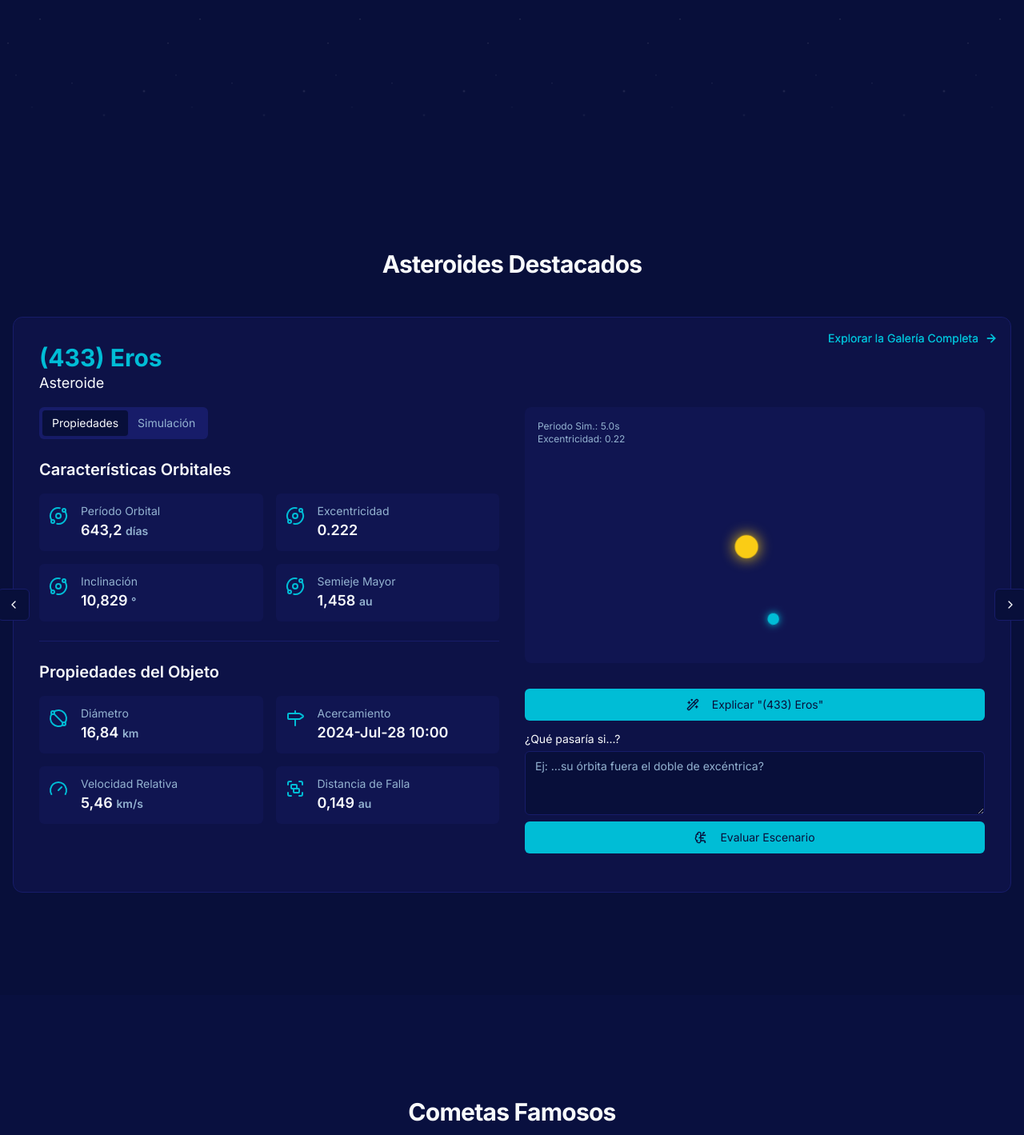
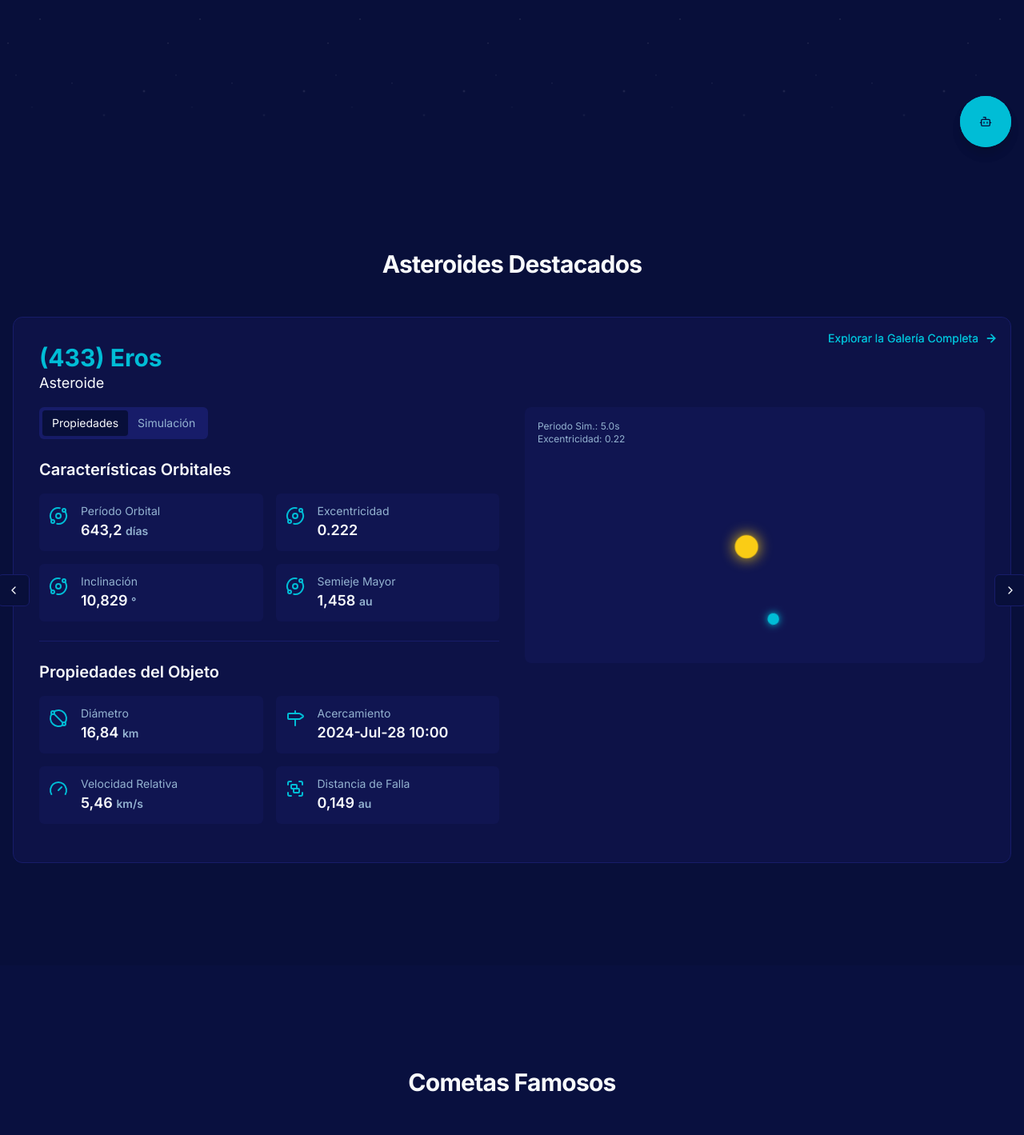
Before and after one commit to gabi-Q/AstroFuture-NASA, a Next.js app: page / in a window 1280 px wide. Shown: the part 600-2019 px from the top of the page at 80% size. Built offline with nearby package versions, Linux system fonts and the light colour scheme; what @genkit-ai/google-genai, genkit would draw is missing.

Commit message:
Guardando cambios antes de renombrar la rama

```diff
--- a/src/components/cosmic-explorer/ai-explainer.tsx
+++ b/src/components/cosmic-explorer/ai-explainer.tsx
@@ -3,55 +3,71 @@
 import * as React from 'react';
 import { useActionState } from 'react';
 import { Button } from '@/components/ui/button';
-import { getExplanation, getHypotheticalScenario, type ExplanationState, type ScenarioState } from '@/app/actions';
+import { getHypotheticalScenario, type ScenarioState } from '@/app/actions';
 import { useToast } from '@/hooks/use-toast';
-import { WandSparkles, BrainCircuit } from 'lucide-react';
+import { Bot, Send, X } from 'lucide-react';
 import { Textarea } from '@/components/ui/textarea';
-import { Label } from '@/components/ui/label';
-import {
-  AlertDialog,
-  AlertDialogAction,
-  AlertDialogContent,
-  AlertDialogDescription,
-  AlertDialogFooter,
-  AlertDialogHeader,
-  AlertDialogTitle,
-} from "@/components/ui/alert-dialog";
+import { Card, CardContent, CardFooter, CardHeader, CardTitle } from '@/components/ui/card';
+import { ScrollArea } from '@/components/ui/scroll-area';
 import { useLanguage } from '@/context/language-context';
+import funFacts from '@/lib/locales/curiosities.json';
 
 interface AiExplainerProps {
   objectName: string;
 }
 
-const initialExplanationState: ExplanationState = { success: false };
+interface Message {
+  id: number;
+  text: string;
+  sender: 'user' | 'ai';
+}
+
 const initialScenarioState: ScenarioState = { success: false };
+const INACTIVITY_TIMEOUT = 30000; // 30 seconds
 
 export function AiExplainer({ objectName }: AiExplainerProps) {
   const { t, language } = useLanguage();
   const { toast } = useToast();
 
-  const [explanationState, submitExplanation, isExplanationPending] = useActionState(getExplanation, initialExplanationState);
   const [scenarioState, submitScenario, isScenarioPending] = useActionState(getHypotheticalScenario, initialScenarioState);
 
-  const [isExplanationDialogOpen, setIsExplanationDialogOpen] = React.useState(false);
-  const [isScenarioDialogOpen, setIsScenarioDialogOpen] = React.useState(false);
+  const [isOpen, setIsOpen] = React.useState(false);
+  const [messages, setMessages] = React.useState<Message[]>([]);
+  const [funFact, setFunFact] = React.useState<string | null>(null);
   const scenarioInputRef = React.useRef<HTMLTextAreaElement>(null);
+  const inactivityTimerRef = React.useRef<NodeJS.Timeout | null>(null);
+
+  const showFunFact = React.useCallback(() => {
+    const randomFact = funFacts.funFacts[Math.floor(Math.random() * funFacts.funFacts.length)];
+    setFunFact(randomFact.fact);
+  }, []);
+
+  const resetInactivityTimer = React.useCallback(() => {
+    if (inactivityTimerRef.current) {
+      clearTimeout(inactivityTimerRef.current);
+    }
+    inactivityTimerRef.current = setTimeout(showFunFact, INACTIVITY_TIMEOUT);
+  }, [showFunFact]);
 
   React.useEffect(() => {
-    if (explanationState.success && explanationState.explanation) {
-      setIsExplanationDialogOpen(true);
-    } else if (explanationState.error) {
-      toast({
-        variant: 'destructive',
-        title: t('toast.error.title'),
-        description: explanationState.error || t('toast.error.defaultAi'),
-      });
+    resetInactivityTimer();
+    window.addEventListener('mousemove', resetInactivityTimer);
+    window.addEventListener('keydown', resetInactivityTimer);
+    window.addEventListener('scroll', resetInactivityTimer);
+
+    return () => {
+      if (inactivityTimerRef.current) {
+        clearTimeout(inactivityTimerRef.current);
       }
-  }, [explanationState, toast, t]);
+      window.removeEventListener('mousemove', resetInactivityTimer);
+      window.removeEventListener('keydown', resetInactivityTimer);
+      window.removeEventListener('scroll', resetInactivityTimer);
+    };
+  }, [resetInactivityTimer]);
 
   React.useEffect(() => {
     if (scenarioState.success && scenarioState.evaluation) {
-      setIsScenarioDialogOpen(true);
+        setMessages(prev => [...prev, { id: Date.now(), text: scenarioState.evaluation!, sender: 'ai' }]);
     } else if (scenarioState.error) {
       toast({
         variant: 'destructive',
@@ -61,67 +77,95 @@ export function AiExplainer({ objectName }: AiExplainerProps) {
     }
   }, [scenarioState, toast, t]);
 
+  const handleFormSubmit = (formData: FormData) => {
+    resetInactivityTimer();
+    const scenario = formData.get('scenario') as string;
+    if (!scenario?.trim()) {
+        toast({
+            variant: 'destructive',
+            title: t('toast.error.title'),
+            description: t('toast.error.scenarioRequired'),
+        });
+        return;
+    }
+    setMessages(prev => [...prev, { id: Date.now(), text: scenario, sender: 'user' }]);
+    submitScenario(formData);
+    if(scenarioInputRef.current) {
+        scenarioInputRef.current.value = '';
+    }
+  }
+
+  const handleToggleChat = () => {
+    setIsOpen(!isOpen);
+    setFunFact(null); // Dismiss fun fact when opening chat
+  }
+
   return (
+    <div className="fixed bottom-4 right-4 z-50 flex items-end">
+      {funFact && !isOpen && (
+        <div className="bg-background p-3 rounded-lg shadow-lg max-w-xs mr-2 relative">
+            <button onClick={() => setFunFact(null)} className="absolute top-1 right-1 text-muted-foreground hover:text-foreground">
+                <X size={16} />
+            </button>
+            <p className="text-sm">{funFact}</p>
+        </div>
+      )}
+        <Button
+            onClick={handleToggleChat}
+            className="rounded-full w-16 h-16 shadow-lg"
+            aria-label={t('ai.hypothetical.title')}
+        >
+            {isOpen ? <X className="h-8 w-8" /> : <Bot className="h-8 w-8" />}
+        </Button>
+
+        {isOpen && (
+            <Card className="fixed bottom-24 right-4 z-50 w-full max-w-sm flex flex-col shadow-xl" style={{ height: '60vh'}}>
+                <CardHeader>
+                    <CardTitle>{t('ai.hypothetical.title')}</CardTitle>
+                </CardHeader>
+                <CardContent className="flex-grow overflow-hidden">
+                    <ScrollArea className="h-full pr-4">
                         <div className="space-y-4">
-       <form action={submitExplanation}>
-          <input type="hidden" name="objectName" value={objectName} />
-          <input type="hidden" name="language" value={language === 'es' ? 'Spanish' : 'English'} />
-          <Button type="submit" disabled={isExplanationPending} className="mt-2 w-full">
-            <WandSparkles className="mr-2 h-4 w-4" />
-            {isExplanationPending ? t('ai.explainer.loading') : `${t('ai.explainer.button')} "${objectName}"`}
-          </Button>
-      </form>
-
-      <form action={submitScenario} className="space-y-4">
-        <div className="grid w-full gap-2">
-           <Label htmlFor="hypothetical-scenario">{t('ai.hypothetical.label')}</Label>
+                            {messages.map((message) => (
+                                <div key={message.id} className={`flex items-end gap-2 ${message.sender === 'user' ? 'justify-end' : ''}`}>
+                                    {message.sender === 'ai' && <Bot className="w-6 h-6 flex-shrink-0" />}
+                                    <div className={`rounded-lg px-3 py-2 text-sm ${message.sender === 'user' ? 'bg-primary text-primary-foreground' : 'bg-muted'}`}>
+                                        {message.text}
+                                    </div>
+                                </div>
+                            ))}
+                             {isScenarioPending && (
+                                <div className="flex items-end gap-2">
+                                    <Bot className="w-6 h-6 flex-shrink-0" />
+                                    <div className="rounded-lg px-3 py-2 text-sm bg-muted animate-pulse">
+                                        {t('ai.hypothetical.loading')}
+                                    </div>
+                                </div>
+                            )}
+                        </div>
+                    </ScrollArea>
+                </CardContent>
+                <CardFooter>
+                     <form action={handleFormSubmit} className="flex w-full items-center space-x-2">
                         <Textarea
                             id="hypothetical-scenario"
                             name="scenario"
                             ref={scenarioInputRef}
                             placeholder={t('ai.hypothetical.placeholder')}
+                            className="flex-1 resize-none"
                             disabled={isScenarioPending}
+                            onFocus={resetInactivityTimer}
                         />
                         <input type="hidden" name="objectName" value={objectName} />
                         <input type="hidden" name="language" value={language === 'es' ? 'Spanish' : 'English'} />
-          <Button type="submit" disabled={isScenarioPending}>
-            <BrainCircuit className="mr-2 h-4 w-4" />
-            {isScenarioPending ? t('ai.hypothetical.loading') : t('ai.hypothetical.button')}
+                        <Button type="submit" size="icon" disabled={isScenarioPending}>
+                            <Send className="h-4 w-4" />
+                            <span className="sr-only">{t('cuestionario.submit')}</span>
                         </Button>
-        </div>
                     </form>
-
-      <AlertDialog open={isExplanationDialogOpen} onOpenChange={setIsExplanationDialogOpen}>
-        <AlertDialogContent>
-          <AlertDialogHeader>
-            <AlertDialogTitle>{t('ai.explainer.dialogTitle')} {objectName}</AlertDialogTitle>
-            <AlertDialogDescription asChild>
-              <div className="prose prose-invert text-foreground max-h-[60vh] overflow-y-auto">
-               {explanationState.explanation}
-              </div>
-            </AlertDialogDescription>
-          </AlertDialogHeader>
-          <AlertDialogFooter>
-            <AlertDialogAction onClick={() => setIsExplanationDialogOpen(false)}>{t('common.close')}</AlertDialogAction>
-          </AlertDialogFooter>
-        </AlertDialogContent>
-      </AlertDialog>
-
-      <AlertDialog open={isScenarioDialogOpen} onOpenChange={setIsScenarioDialogOpen}>
-        <AlertDialogContent>
-          <AlertDialogHeader>
-            <AlertDialogTitle>{t('ai.hypothetical.dialogTitle')}</AlertDialogTitle>
-            <AlertDialogDescription asChild>
-              <div className="prose prose-invert text-foreground max-h-[60vh] overflow-y-auto">
-                {scenarioState.evaluation}
-              </div>
-            </AlertDialogDescription>
-          </AlertDialogHeader>
-          <AlertDialogFooter>
-            <AlertDialogAction onClick={() => setIsScenarioDialogOpen(false)}>{t('common.close')}</AlertDialogAction>
-          </AlertDialogFooter>
-        </AlertDialogContent>
-      </AlertDialog>
+                </CardFooter>
+            </Card>
+        )}
     </div>
   );
 }
--- /dev/null
+++ b/src/lib/locales/curiosities.json
@@ -0,0 +1,24 @@
+{
+  "funFacts": [
+    {
+      "id": 1,
+      "fact": "¿Sabías que el Sol es tan grande que podrían caber aproximadamente 1.3 millones de planetas Tierra dentro de él?"
+    },
+    {
+      "id": 2,
+      "fact": "En Venus, un día dura más que un año. Tarda 243 días terrestres en rotar sobre su eje y 225 días terrestres en orbitar al Sol."
+    },
+    {
+      "id": 3,
+      "fact": "La galaxia de Andrómeda, nuestro vecino galáctico más cercano, está en curso de colisión con nuestra Vía Láctea. ¡Pero no te preocupes, se espera que esto suceda en unos 4.5 mil millones de años!"
+    },
+    {
+      "id": 4,
+      "fact": "Los agujeros negros no son realmente agujeros. Son objetos increíblemente densos con una gravedad tan fuerte que nada, ni siquiera la luz, puede escapar de ellos."
+    },
+    {
+      "id": 5,
+      "fact": "Si pudieras viajar a la velocidad de la luz, ¡podrías dar la vuelta a la Tierra 7.5 veces en un solo segundo!"
+    }
+  ]
+}
```
Also changed, not shown: 2 other files (tests, documents, lock files or other folders). Lines whose indentation alone changed are shown as unchanged.
